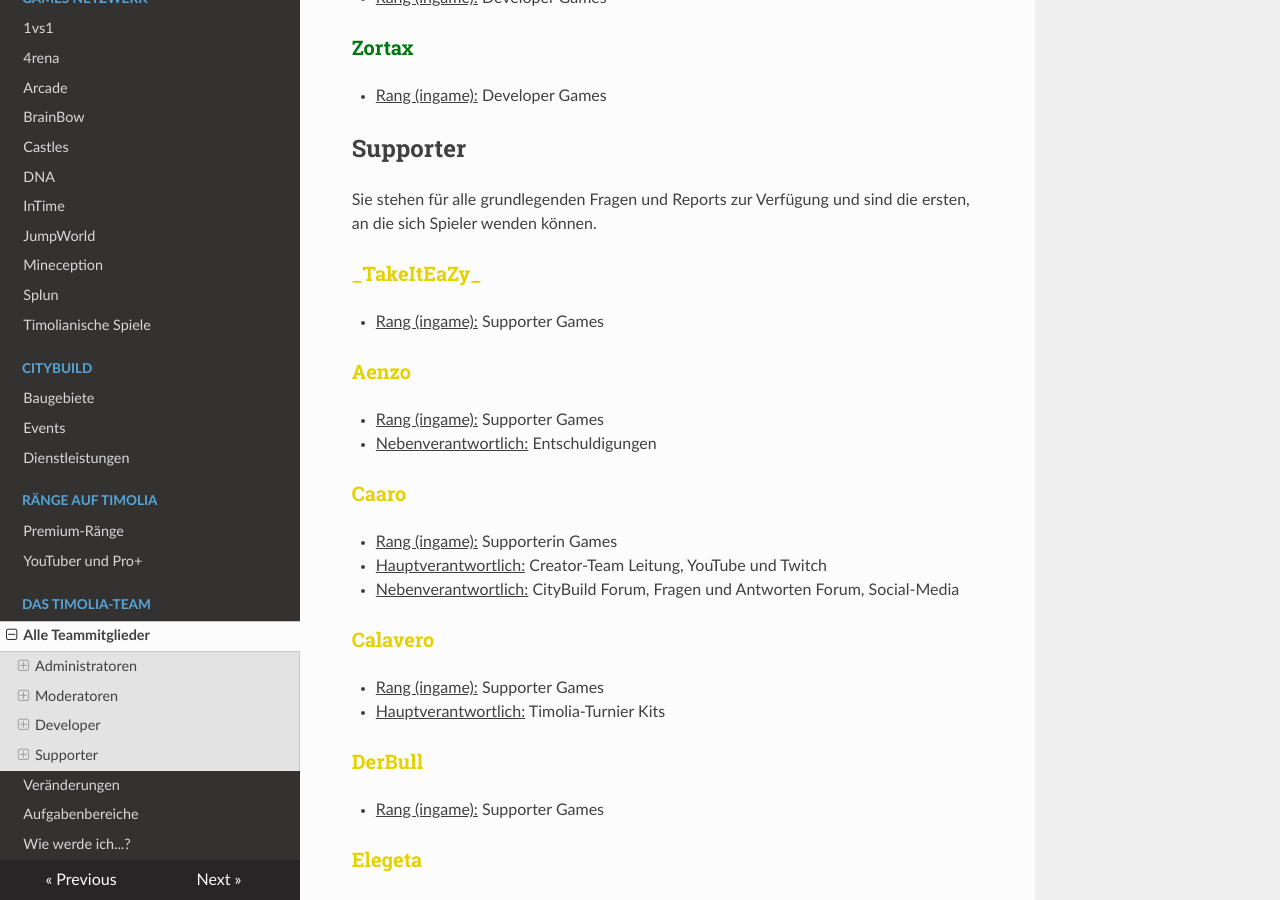
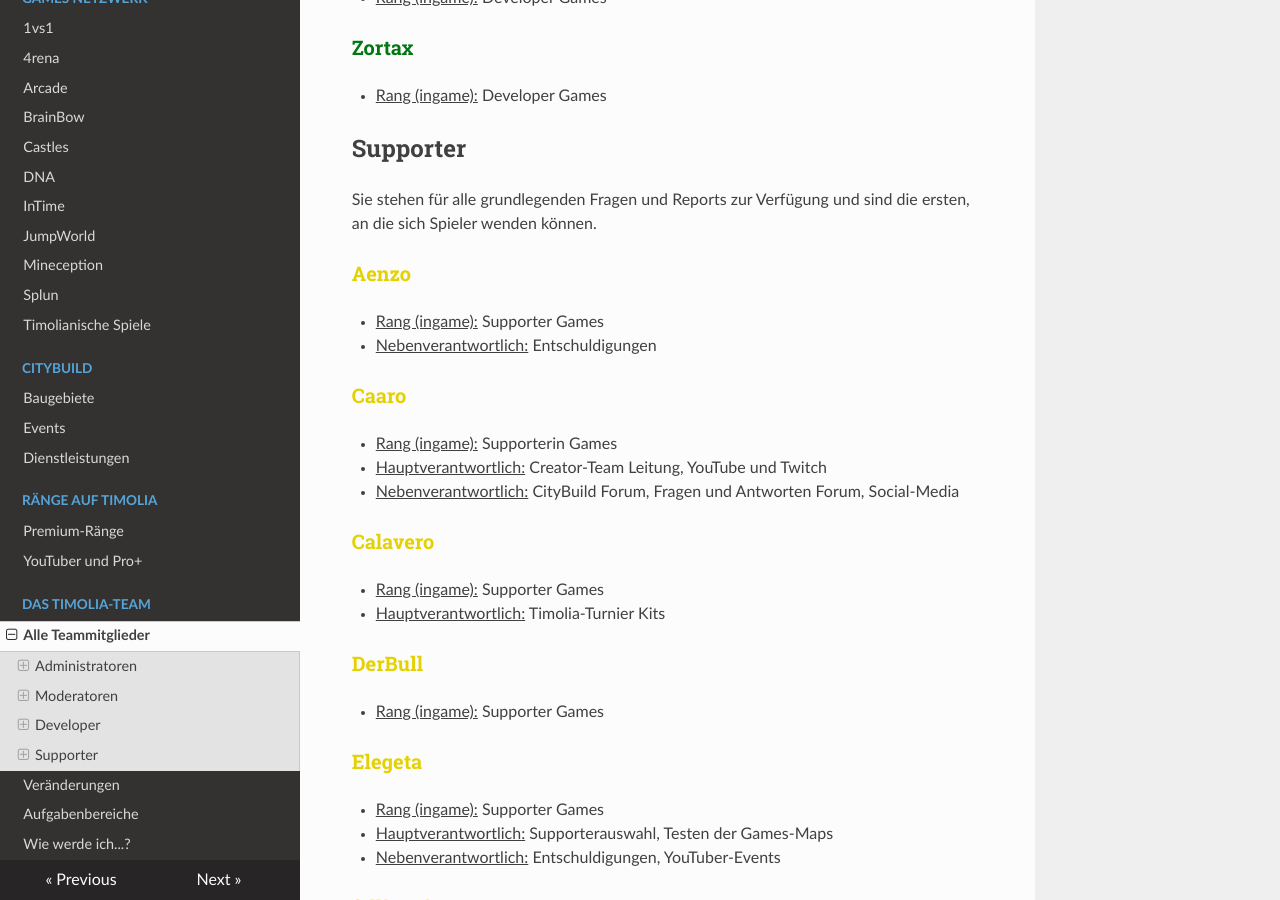
Before and after one commit to TimoliaDE/HowTo, an MkDocs documentation site: the page built from docs/team/members.md, in a window 1280 px wide and 900 px high, scrolled down 4092 px. Built offline with MkDocs 1.6.1, drawn with Linux system fonts in a browser that asks for light colours; nearby versions of some CDN libraries; old or Windows-style settings are respelled for this version of MkDocs.

Commit message:
Update members.md

```diff
--- a/docs/team/members.md
+++ b/docs/team/members.md
@@ -130,9 +130,6 @@ Sie kümmern sich um die Timolia-Plugins, entwickeln neue Features und Spielmodi
 ## Supporter
 
 Sie stehen für alle grundlegenden Fragen und Reports zur Verfügung und sind die ersten, an die sich Spieler wenden können.
-
-### <strong><span style="color:#E4D100">\_TakeItEaZy\_</span></strong>
-- <u>Rang (ingame):</u> Supporter Games
 
 ### <strong><span style="color:#E4D100">Aenzo</span></strong>
 - <u>Rang (ingame):</u> Supporter Games
```
